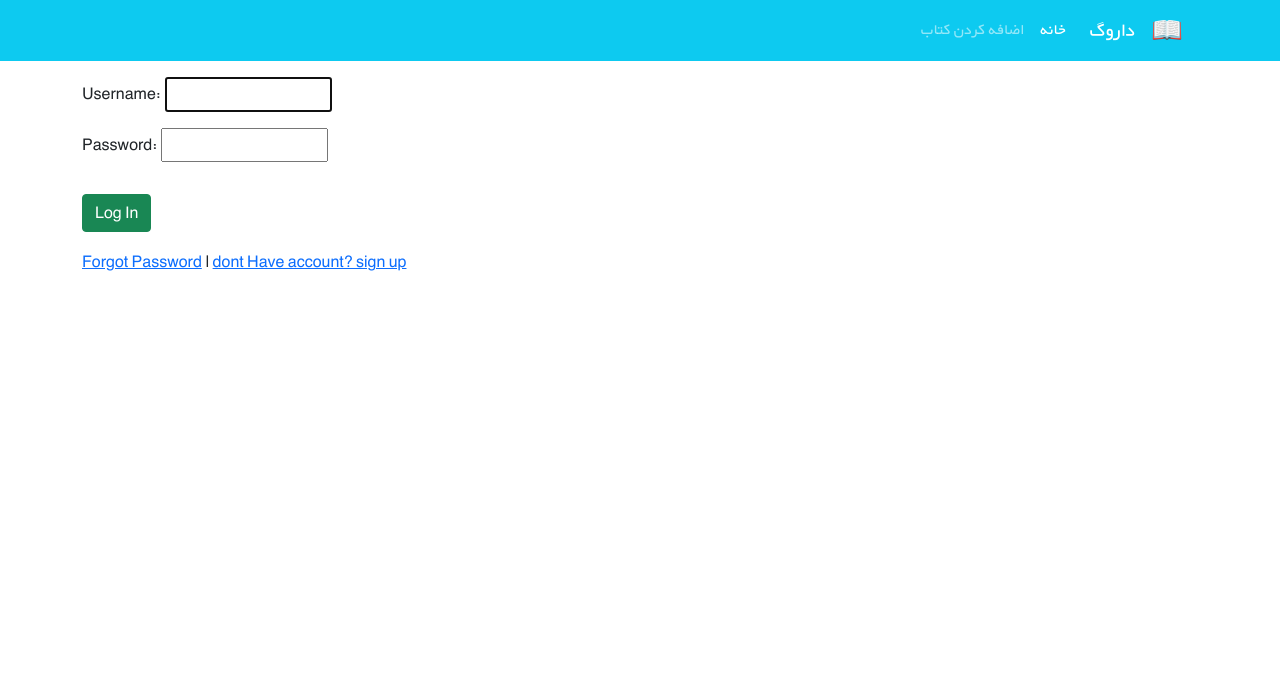
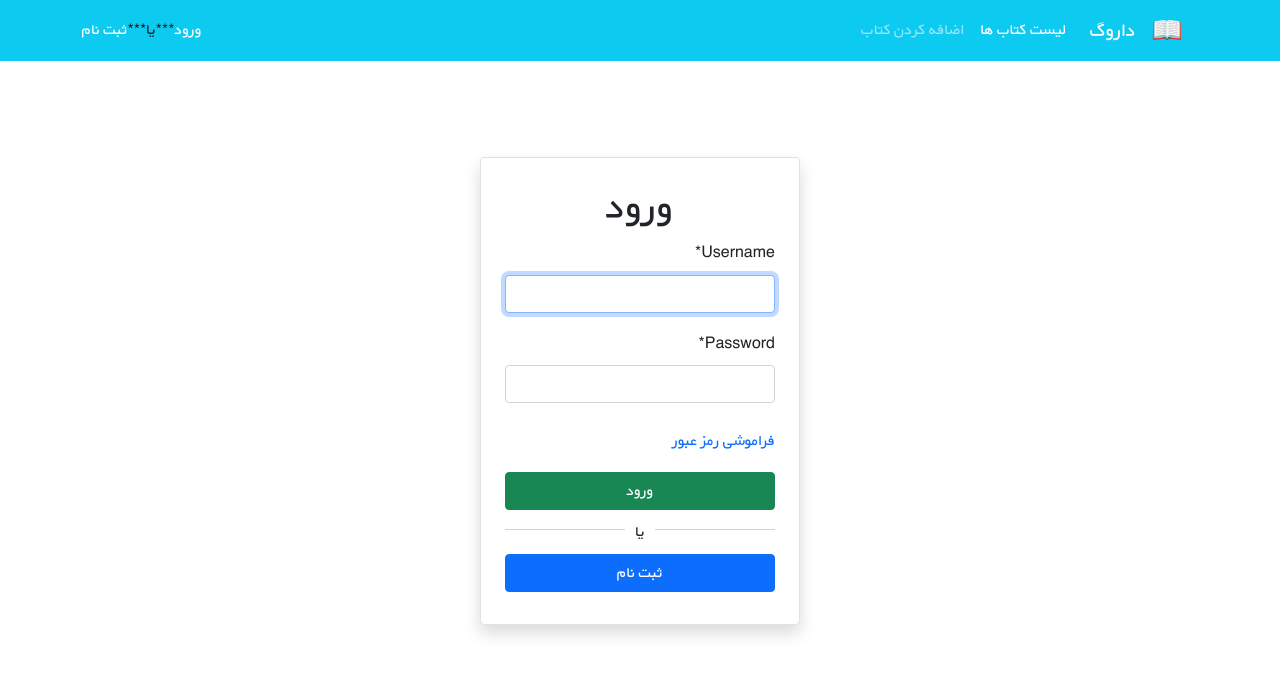
Before and after one commit to sheikh-python/bookstore, a Django app: page /accounts/login/ in a window 1280 px wide. Shown: the top 675 px of the page. Run offline with Django 5.2, Linux system fonts and the light colour scheme; some libraries are stand-ins or nearby versions.

Commit message:
add css to login and reset password pages

```diff
--- a/books/templates/books/book_list.html
+++ b/books/templates/books/book_list.html
@@ -15,7 +15,7 @@
                         <div class="col-md-8 h-100">
                             <div class="d-flex flex-column justify-content-between h-100">
                                 <div class="card-body">
-                                    <a href="{{ book.get_absolute_url }}"><h3 class="card-title"><strong>{{ book.title }} </strong></h3></a>
+                                    <a class="text-decoration-none" href="{{ book.get_absolute_url }}"><h3 class="card-title"><strong>{{ book.title }} </strong></h3></a>
                                     <p class="card-text pt-3">{{ book.description|truncatewords:15 }}</p>
                                     <p class="text-muted">نویسنده: {{ book.author }}</p>
                                 </div>
--- a/templates/_base.html
+++ b/templates/_base.html
@@ -11,6 +11,9 @@
           integrity="sha384-1BmE4kWBq78iYhFldvKuhfTAU6auU8tT94WrHftjDbrCEXSU1oBoqyl2QvZ6jIW3" crossorigin="anonymous">
 
     <link rel="stylesheet" href="{% static 'css/style.css' %}">
+    {% block styles %}
+
+    {% endblock styles %}
 
     <title>{% block title %}  {% endblock title %}</title>
 </head>
@@ -28,7 +31,7 @@
         </button>
         <div class="collapse navbar-collapse" id="navbarNavAltMarkup">
             <div class="navbar-nav">
-                <a class="nav-link active" aria-current="page" href="{% url 'book_list' %}">خانه</a>
+                <a class="nav-link active" aria-current="page" href="{% url 'book_list' %}"> لیست کتاب ها </a>
                 <a class="nav-link" href="{% url 'book_create' %}">اضافه کردن کتاب</a>
             </div>
         </div>
@@ -39,6 +42,10 @@
                     <button type="submit" class="btn btn-info"> خروج</button>
                     </form>
             </div>
+            {% else %}
+            <a  class="text-decoration-none text-white" href="{% url 'login' %}">ورود</a>
+            <span> ***یا*** </span>
+            <a class="text-decoration-none text-white" href="{% url 'signup' %}">  ثبت نام  </a>
         {% endif %}
 
     </div>
--- a/templates/registration/login.html
+++ b/templates/registration/login.html
@@ -1,14 +1,34 @@
 {% extends '_base.html' %}
-
+{% load static %}
+{% load crispy_forms_tags %}
 {% block title %}
     Login
 {% endblock title %}
+{% block styles %}
+    <link rel="stylesheet" href="{% static 'css/login.css' %}">
+{% endblock styles %}
 
 {% block content %}
-    <form action="" method="post" class="container mt-3">
-        {% csrf_token %}
-        {{ form.as_p }}
-        <button type="submit" class="btn btn-success mt-3"> Log In</button>
-    </form>
-    <p class="container mt-3"><a  href="{% url 'password_reset' %}" >Forgot Password</a> | <a  href="{% url 'signup' %}" >dont Have account? sign up</a> </p>
+    <div class="d-flex justify-content-center mt-5" dir="rtl">
+        <div class="col-xl-3 col-lg-4 col-md-5 col-sm-5 col-xs-6 bg-white m-3 m-sm-5 border rounded px-4 pt-4 pb-3 shadow">
+            <form method="post">
+                <h1 class="text-center">ورود</h1>
+                {% csrf_token %}
+                {{ form|crispy }}
+                <div class="d-flex justify-content-between align-items-center">
+                    <div class="mt-2">
+                        <a class="text-decoration-none" href="{% url 'password_reset' %}">فراموشی رمز عبور</a>
+                    </div>
+                </div>
+                <button type="submit" class="btn btn-success mt-3 w-100">ورود</button>
+                <div class="line-with-middle-sep">
+                  <span>
+                    یا
+                  </span>
+                </div>
+                <a href="{% url 'signup' %}" class="btn btn-primary mt-2 mb-3 w-100">ثبت نام</a>
+            </form>
+        </div>
+
+    </div>
 {% endblock content %}
```
Also changed, not shown: templates/registration/password_reset_form.html (+23 -7 lines).
